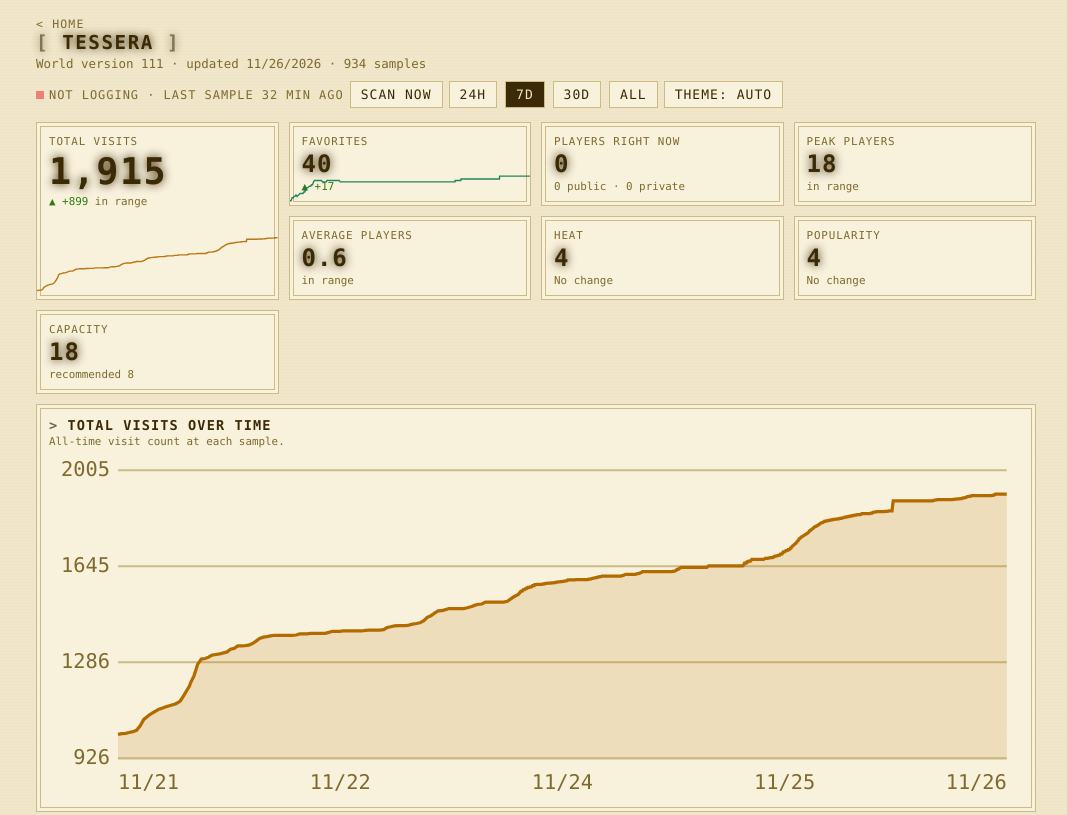
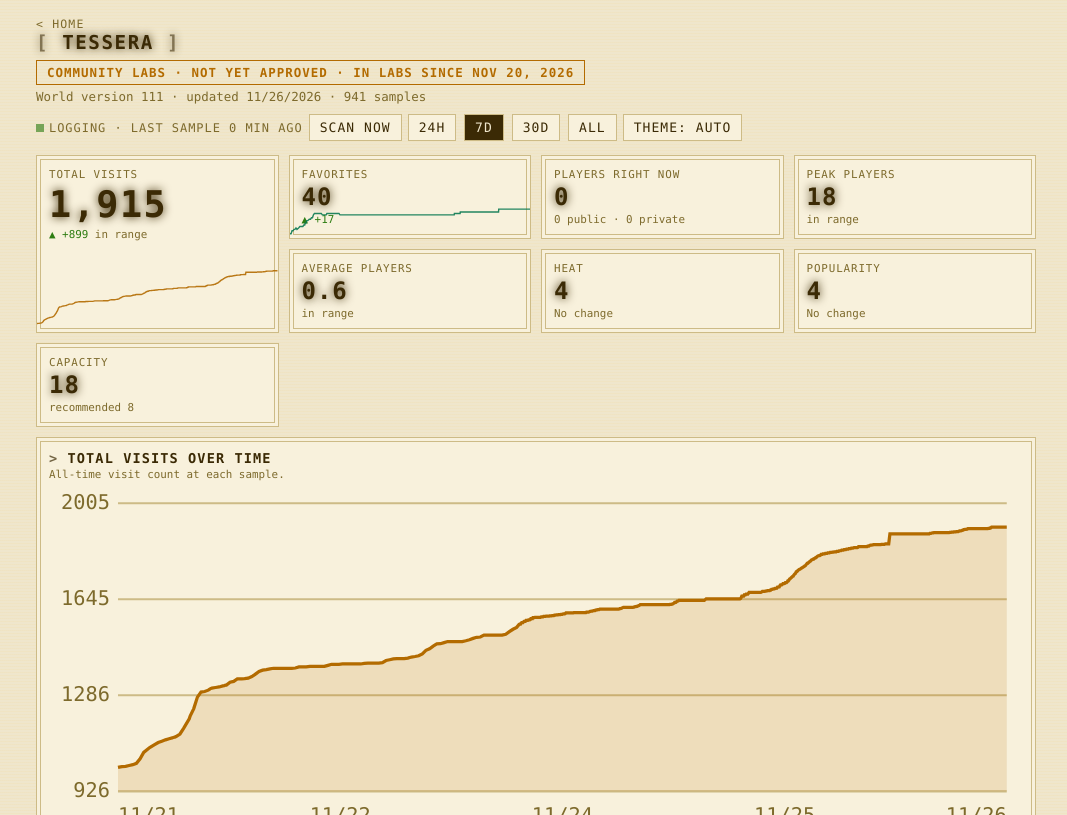
Before and after one commit to Cathode-Online/cathode-online, a plain HTML site: page worlds/index.html in a window 1280 px wide. Shown: the top 815 px of the page, without its empty margins (104-1171 px from the left). Drawn offline with Linux system fonts and the light colour scheme.

Commit message:
Update 2026-11-26 09:28

```diff
--- a/worlds/index.html
+++ b/worlds/index.html
@@ -45,6 +45,7 @@ button:hover{background:var(--fg);color:var(--bg)}
 .t .v{text-shadow:0 0 10px currentColor;letter-spacing:.04em}
 .dot{border-radius:0;animation:bl 1.2s steps(2) infinite}@keyframes bl{50%{opacity:.25}}
 #warn{background:transparent;color:#ff4d2e;border:1px solid #ff4d2e;text-transform:uppercase}
+#stage{display:inline-block;margin:6px 0 2px;padding:4px 10px;border:1px solid var(--mut);color:var(--mut);font-weight:700;font-size:.78rem;text-transform:uppercase;letter-spacing:.08em}#stage[hidden]{display:none}#stage.labs{border-color:var(--acc);color:var(--acc)}#stage.approved{border-color:var(--good);color:var(--good)}
 #relog{color:#ff4d2e;border:1px solid #ff4d2e;padding:12px;margin-bottom:12px}#relog input{background:var(--card);color:var(--fg);border:1px solid var(--line);padding:6px;font:inherit}#relog small{color:var(--mut)}
 footer:before{content:"-- end of log --";display:block;margin-bottom:6px;opacity:.6}
 @media(prefers-reduced-motion:reduce){.dot{animation:none}}
@@ -52,7 +53,7 @@ footer:before{content:"-- end of log --";display:block;margin-bottom:6px;opacity
 #tip .t{font-weight:700;margin-bottom:4px;color:var(--mut)}#tip .r{display:flex;justify-content:space-between;gap:14px}#tip .sw{display:inline-block;width:10px;height:10px;margin-right:6px}
 .box svg{touch-action:pan-y;-webkit-tap-highlight-color:transparent}.box svg:focus-visible{outline:1px dashed var(--fg)}</style></head><body><main>
 <header>
- <div><a class="home" href="../" style="color:var(--mut);font-size:.72rem;text-decoration:none;letter-spacing:.1em">&lt; HOME</a><h1 id="h1">World stats</h1><div class="sub" id="sub">Loading…</div></div>
+ <div><a class="home" href="../" style="color:var(--mut);font-size:.72rem;text-decoration:none;letter-spacing:.1em">&lt; HOME</a><h1 id="h1">World stats</h1><div id="stage" hidden></div><div class="sub" id="sub">Loading…</div></div>
  <div class="ctl"><select id="wsel" hidden style="background:var(--card);color:var(--fg);border:1px solid var(--line);border-radius:6px;padding:5px"></select><span class="pill" id="pill"></span><button id="scan">Scan now</button>
   <span id="rng"></span><button id="th">Theme: auto</button></div>
 </header>
@@ -185,6 +186,9 @@ function render(){
  var last=all[all.length-1],m=D.meta||{},first=Sx[0]||last;
  $('sub').textContent='World version '+(m.version||'?')+' · updated '+(m.updated?new Date(m.updated).toLocaleDateString():'?')+' · '+all.length+' samples';
  $('relog').hidden=m.players_ok!==false;$('rlform').hidden=PUB;
+ var day=function(s){var d=new Date(s);return !s||s==='none'||isNaN(d)?'':d.toLocaleDateString(undefined,{month:'short',day:'numeric',year:'numeric'})};
+ var stg={labs:['Community Labs · not yet approved',day(m.labs_date),'in Labs since '],approved:['Approved · out of Community Labs',day(m.pub_date),'public since '],private:['Private · not published','','']}[m.stage];
+ $('stage').hidden=!stg;if(stg){$('stage').className=m.stage;$('stage').textContent=stg[0]+(stg[1]?' · '+stg[2]+stg[1]:'')}
  var age=Math.round((now-last[0]*1000)/60000),ok=age<20&&!D.warning;
  $('pill').innerHTML='<span class="dot'+(ok?'':' bad')+'"></span>'+(ok?'Logging':'Not logging')+' · last sample '+(age<90?age+' min':Math.round(age/60)+' h')+' ago';
  $('warn').hidden=!D.warning;$('warn').textContent=D.warning||'';
--- a/worlds/index.json
+++ b/worlds/index.json
@@ -1 +1 @@
-[{"id":"wrld_1576ecc4-7130-469d-860c-c62517885c66","name":"TESSERA","visits":1915,"fav":40,"players":0,"t":1795701411,"warning":""}]
+[{"id":"wrld_1576ecc4-7130-469d-860c-c62517885c66","name":"TESSERA","visits":1915,"fav":40,"players":0,"t":1795703285,"warning":""}]
```
Also changed, not shown: worlds/data/wrld_1576ecc4-7130-469d-860c-c62517885c66.json (+1 -1 lines).
